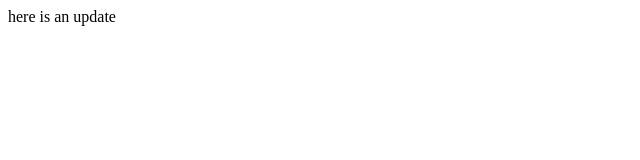
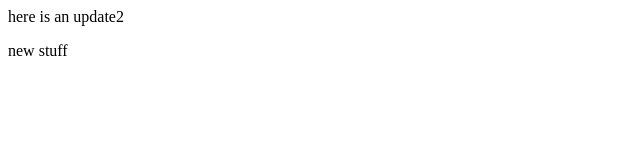
Before and after one commit to lalith027/sk-training, a plain HTML site: page First/index.html in a window 1280 px wide. Shown: the full height of the page, 0-640 px from the left. Drawn offline with Linux system fonts and the light colour scheme.

Commit message:
first commit

```diff
--- a/First/index.html
+++ b/First/index.html
@@ -8,6 +8,7 @@
 
 </head>
 <body>
-   <div>here is an update</div>
+   <div>here is an update2</div>
+   <P>new stuff</P>
 </body>
 </html>
```
